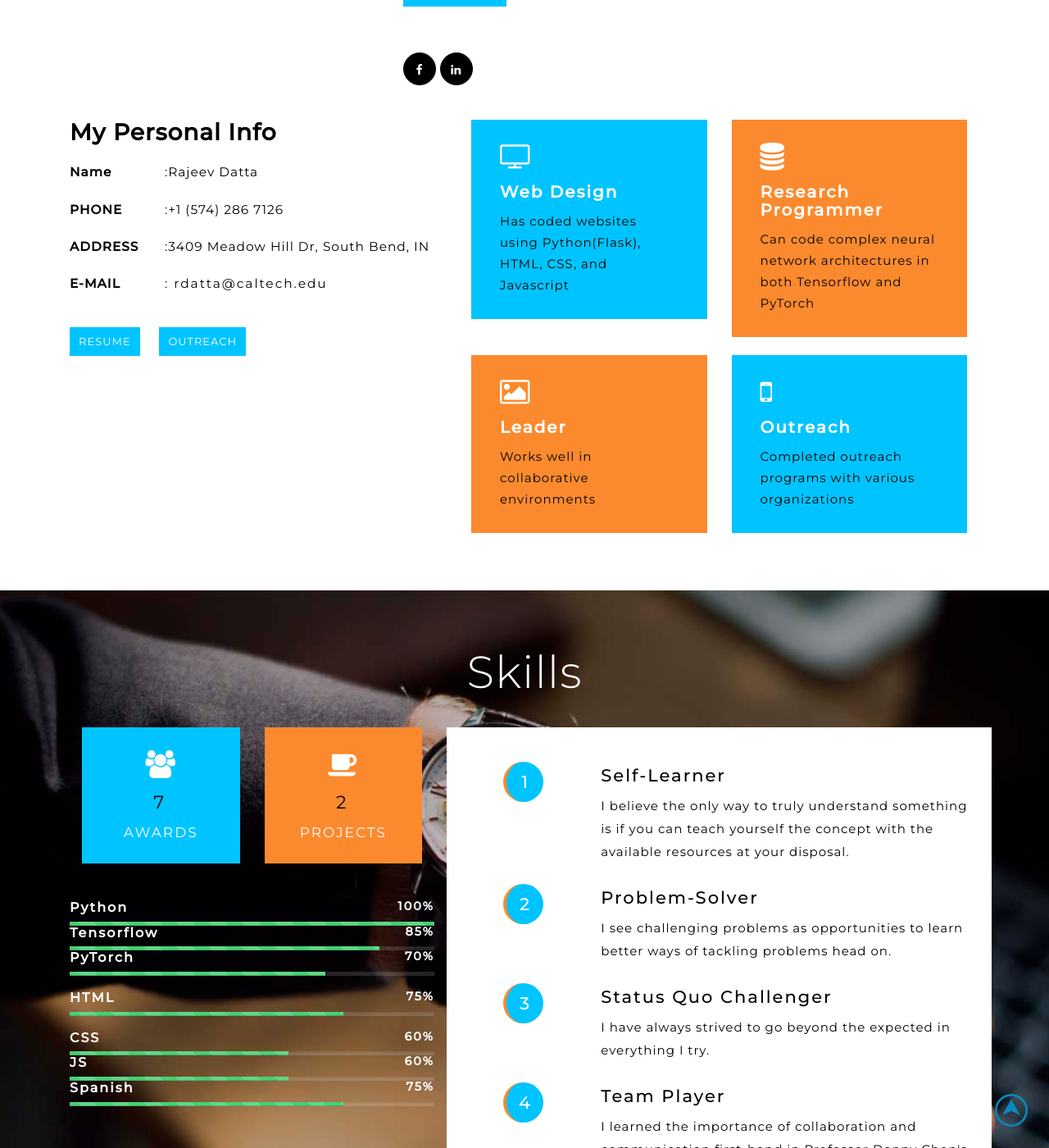
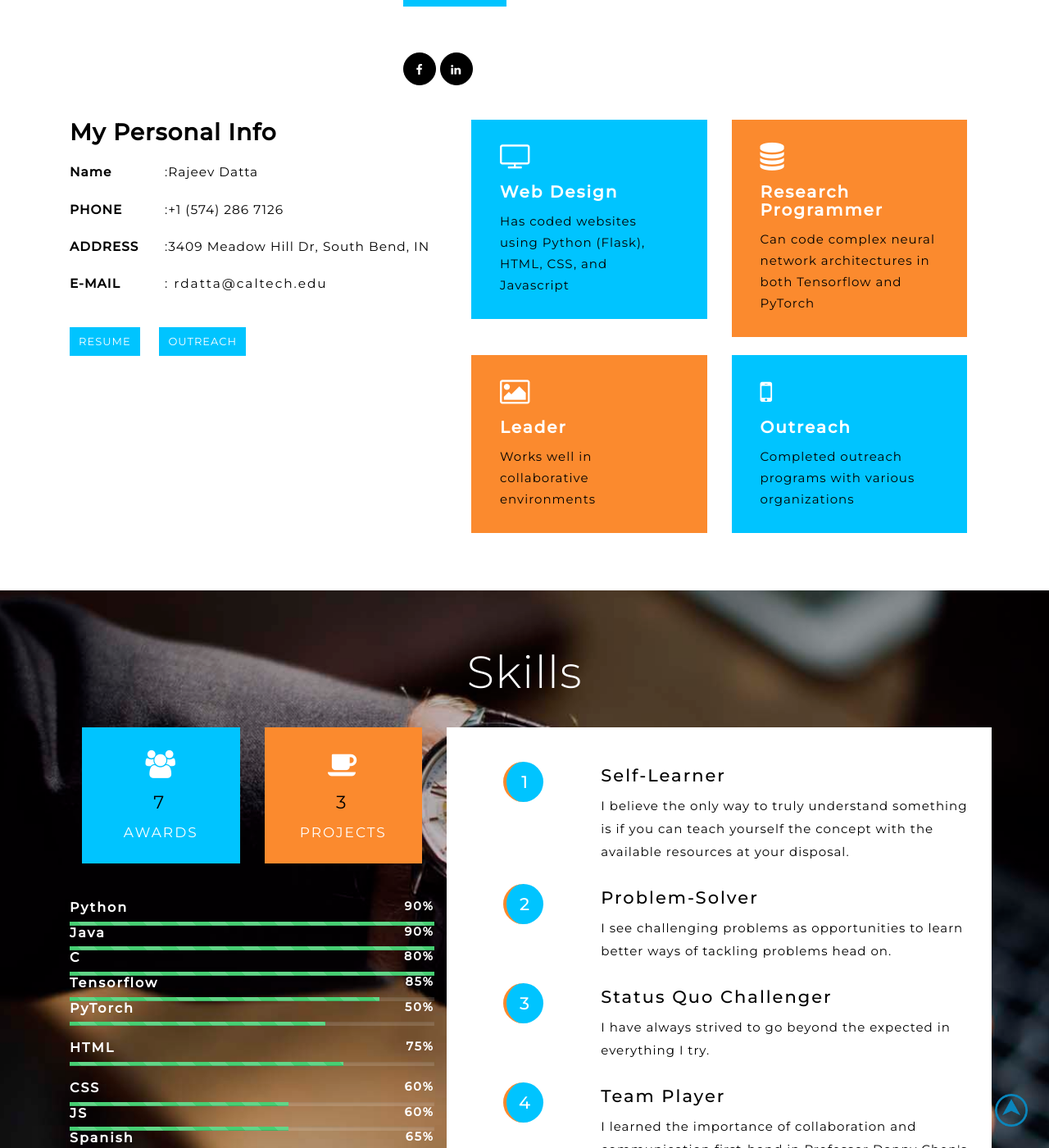
Before and after one commit to rajeev-datta/rajeev-datta.github.io, a Jekyll site: the page index.html, which Jekyll copies as it is, in a window 1280 px wide and 1400 px high, scrolled down 1293 px. Shown: the whole window at 82% size. Built offline with Jekyll 4.4.1, drawn with Linux system fonts in a browser that asks for light colours; some of the changed text lies outside the part shown.

Commit message:
Update index.html

```diff
--- a/index.html
+++ b/index.html
@@ -213,7 +213,7 @@ License URL: http://creativecommons.org/licenses/by/3.0/
 								<div class="about-gap">
 								<span class="fa fa-television" aria-hidden="true"></span>
 								<h3>Web Design</h3>
-								<p>Has coded websites using Python(Flask), HTML, CSS, and Javascript</p>
+								<p>Has coded websites using Python (Flask), HTML, CSS, and Javascript</p>
 								</div>
 								<div class="clearfix"> </div>
 								</div>
@@ -259,7 +259,7 @@ License URL: http://creativecommons.org/licenses/by/3.0/
 					<div class="ser-icone">
 					<span class="fa fa-users font" aria-hidden="true"></span>
 
-					<div class="counter">18</div>
+					<div class="counter">19</div>
 					<div class="stat-info-w3ls">
 						<h4>Awards</h4>
 					</div>
@@ -268,7 +268,7 @@ License URL: http://creativecommons.org/licenses/by/3.0/
 				<div class="col-md-6 col-sm-6 col-xs-6 stats-grid stats-grid-2">
 					<div class="ser-icone clr-green">
 					<span class="fa fa-coffee font" aria-hidden="true"></span>
-					<div class="counter">6</div>
+					<div class="counter">8</div>
 					<div class="stat-info-w3ls">
 						<h4>Projects</h4>
 					</div>
@@ -297,7 +297,17 @@ License URL: http://creativecommons.org/licenses/by/3.0/
 				-->
 				<div class="clearfix"></div>
 			<div class="w3l_about_bottom_grid_right bar-grids">
-				<h6>Python<span> 100% </span></h6>
+				<h6>Python<span> 90% </span></h6>
+				<div class="progress">
+					<div class="progress-bar progress-bar-striped active" style="width: 100%">
+					</div>
+				</div>
+				<h6>Java<span> 90% </span></h6>
+				<div class="progress">
+					<div class="progress-bar progress-bar-striped active" style="width: 100%">
+					</div>
+				</div>
+				<h6>C<span> 80% </span></h6>
 				<div class="progress">
 					<div class="progress-bar progress-bar-striped active" style="width: 100%">
 					</div>
@@ -307,7 +317,7 @@ License URL: http://creativecommons.org/licenses/by/3.0/
 					<div class="progress-bar progress-bar-striped active" style="width: 85%">
 					</div>
 				</div>
-				<h6>PyTorch<span> 70% </span></h6>
+				<h6>PyTorch<span> 50% </span></h6>
 				<div class="progress">
 					<div class="progress-bar progress-bar-striped active" style="width: 70%">
 					</div>
@@ -329,7 +339,7 @@ License URL: http://creativecommons.org/licenses/by/3.0/
 					<div class="progress-bar progress-bar-striped active" style="width: 60%">
 					</div>
 				</div>
-				<h6>Spanish<span>75% </span></h6>
+				<h6>Spanish<span>65% </span></h6>
 				<div class="progress">
 					<div class="progress-bar progress-bar-striped active" style="width: 75%">
 					</div>
@@ -419,6 +429,11 @@ License URL: http://creativecommons.org/licenses/by/3.0/
 		</div>
 		<div class="experience-info">
 		<div class="col-md-7 exp-matter">
+		<div class="exp-left">
+		<h6>2017-2020</h6>
+		<h5>Caltech SURF Program 2021 Fellow</h5>
+		<p>Developed an optimal V-Net variant, utilizing both self-attention and perceptual loss, to reconstruct undersampled MRI images to improve image quality</p>
+		</div>
 		<div class="exp-left">
 		<h6>2017-2020</h6>
 		<h5>Deep Neural Network Architecture Research</h5>
```
